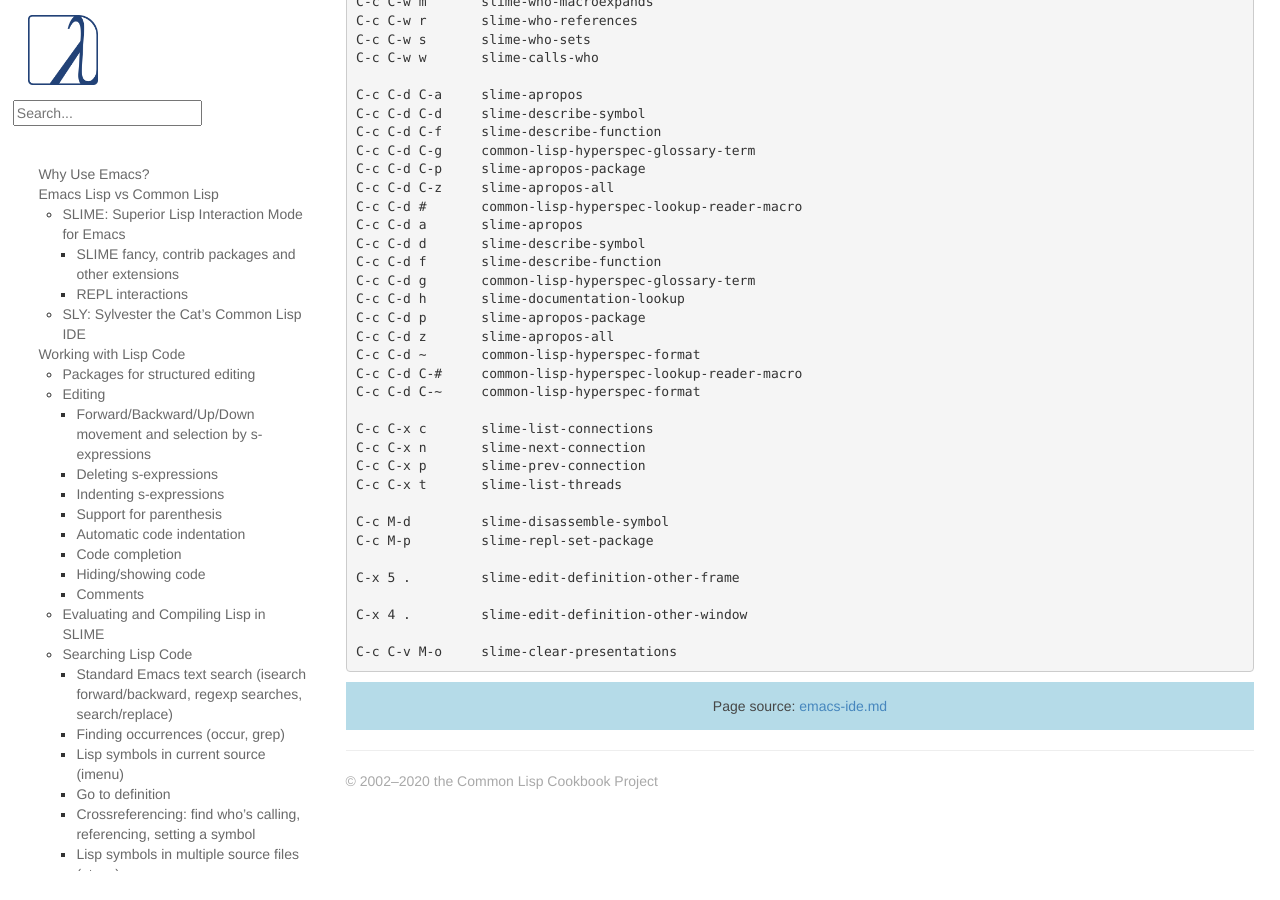
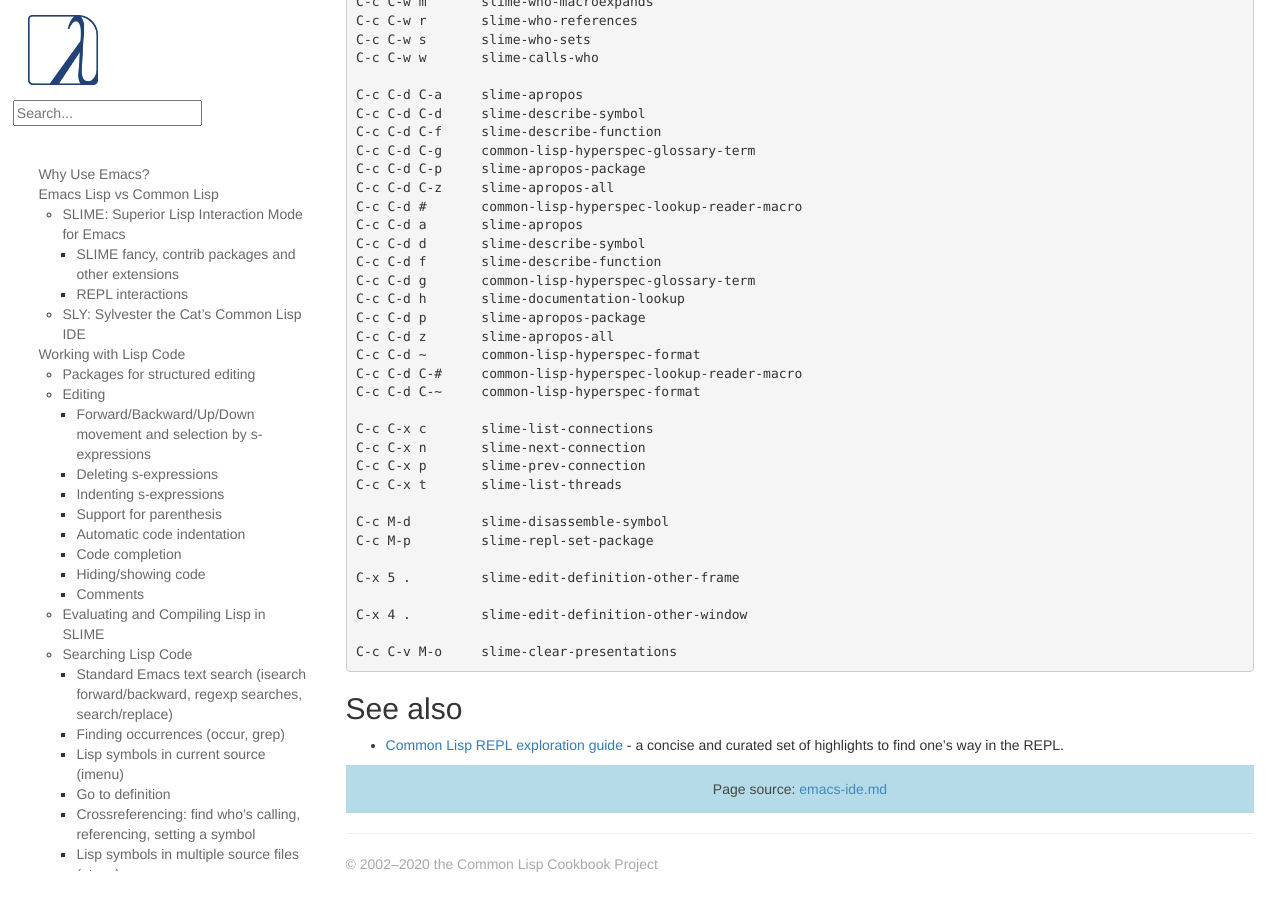
Before and after one commit to LispCookbook/cl-cookbook, a Jekyll site: the page built from emacs-ide.md, in a window 1280 px wide and 900 px high, scrolled down 12688 px. Built offline with Jekyll 4.4.1, drawn with Linux system fonts in a browser that asks for light colours.

Commit message:
emacs see also: add REPL exploration guide

````diff
--- a/emacs-ide.md
+++ b/emacs-ide.md
@@ -898,3 +898,7 @@
 ```
 
 [slime-fuzzy]: https://common-lisp.net/project/slime/doc/html/Fuzzy-Completion.html
+
+## See also
+
+- [Common Lisp REPL exploration guide](https://bnmcgn.github.io/lisp-guide/lisp-exploration.html) - a concise and curated set of highlights to find one's way in the REPL.
````
